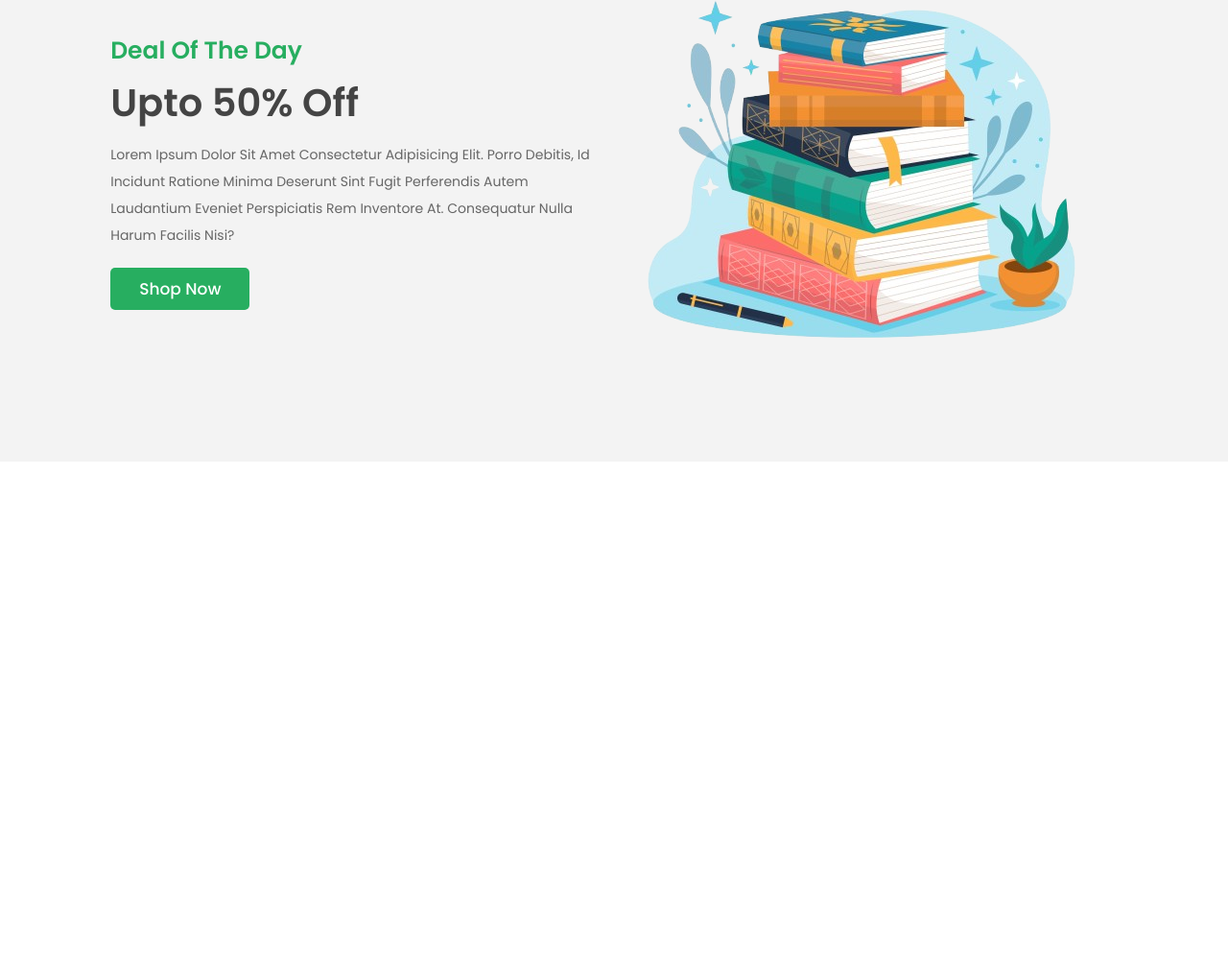
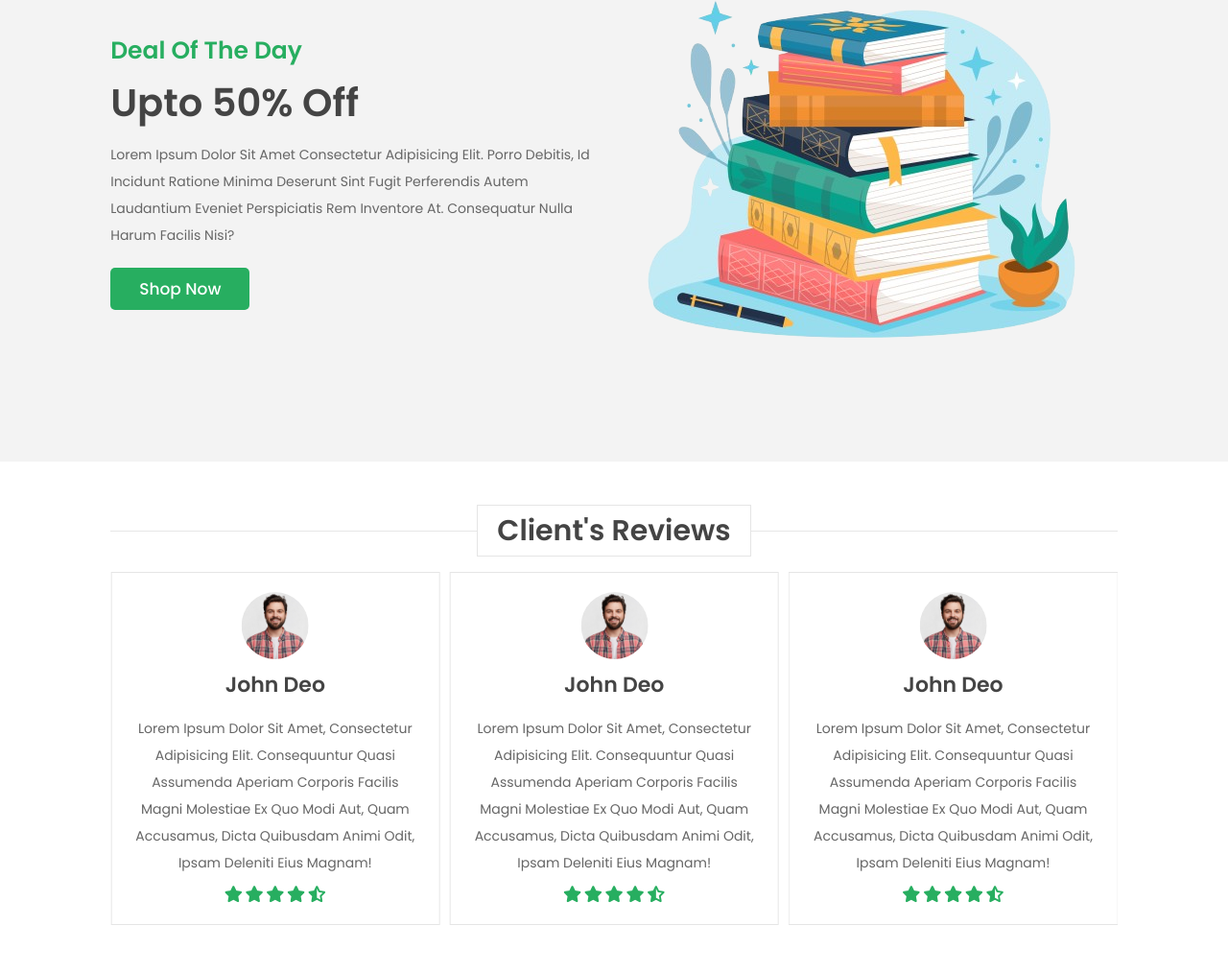
Before and after one commit to MahmoudZerie/GSG-FInalPro, a plain HTML site: page index.html in a window 1280 px wide. Shown: the part 2120-3134 px from the top of the page at 96% size. Before the commit the page ends 2601 px from the top, so only its background shows below. Drawn offline with nearby package versions, Linux system fonts and the light colour scheme.

Commit message:
review section

```diff
--- a/index.html
+++ b/index.html
@@ -469,7 +469,85 @@
 	</section>
 
 
-
+	<section class="reviews" id="reviews">
+		<h1 class="heading"><span>client's reviews</span></h1>
+		<div class="swiper reviews-slider">
+			<div class="swiper-wrapper">
+				<div class="swiper-slide box">
+					<img src="img/person.jpg" alt="">
+					<h3>john deo</h3>
+					<p>Lorem ipsum dolor sit amet, consectetur adipisicing elit. Consequuntur quasi assumenda aperiam corporis facilis magni molestiae ex quo modi aut, quam accusamus, dicta quibusdam animi odit, ipsam deleniti eius magnam!</p>
+					<div class="stars">
+						<i class="fas fa-star"></i>
+						<i class="fas fa-star"></i>
+						<i class="fas fa-star"></i>
+						<i class="fas fa-star"></i>
+						<i class="fas fa-star-half-alt"></i>
+					</div>
+				</div>
+				<div class="swiper-slide box">
+					<img src="img/person.jpg" alt="">
+					<h3>john deo</h3>
+					<p>Lorem ipsum dolor sit amet, consectetur adipisicing elit. Consequuntur quasi assumenda aperiam corporis facilis magni molestiae ex quo modi aut, quam accusamus, dicta quibusdam animi odit, ipsam deleniti eius magnam!</p>
+					<div class="stars">
+						<i class="fas fa-star"></i>
+						<i class="fas fa-star"></i>
+						<i class="fas fa-star"></i>
+						<i class="fas fa-star"></i>
+						<i class="fas fa-star-half-alt"></i>
+					</div>
+				</div>
+				<div class="swiper-slide box">
+					<img src="img/person.jpg" alt="">
+					<h3>john deo</h3>
+					<p>Lorem ipsum dolor sit amet, consectetur adipisicing elit. Consequuntur quasi assumenda aperiam corporis facilis magni molestiae ex quo modi aut, quam accusamus, dicta quibusdam animi odit, ipsam deleniti eius magnam!</p>
+					<div class="stars">
+						<i class="fas fa-star"></i>
+						<i class="fas fa-star"></i>
+						<i class="fas fa-star"></i>
+						<i class="fas fa-star"></i>
+						<i class="fas fa-star-half-alt"></i>
+					</div>
+				</div>
+				<div class="swiper-slide box">
+					<img src="img/person.jpg" alt="">
+					<h3>john deo</h3>
+					<p>Lorem ipsum dolor sit amet, consectetur adipisicing elit. Consequuntur quasi assumenda aperiam corporis facilis magni molestiae ex quo modi aut, quam accusamus, dicta quibusdam animi odit, ipsam deleniti eius magnam!</p>
+					<div class="stars">
+						<i class="fas fa-star"></i>
+						<i class="fas fa-star"></i>
+						<i class="fas fa-star"></i>
+						<i class="fas fa-star"></i>
+						<i class="fas fa-star-half-alt"></i>
+					</div>
+				</div>
+				<div class="swiper-slide box">
+					<img src="img/person.jpg" alt="">
+					<h3>john deo</h3>
+					<p>Lorem ipsum dolor sit amet, consectetur adipisicing elit. Consequuntur quasi assumenda aperiam corporis facilis magni molestiae ex quo modi aut, quam accusamus, dicta quibusdam animi odit, ipsam deleniti eius magnam!</p>
+					<div class="stars">
+						<i class="fas fa-star"></i>
+						<i class="fas fa-star"></i>
+						<i class="fas fa-star"></i>
+						<i class="fas fa-star"></i>
+						<i class="fas fa-star-half-alt"></i>
+					</div>
+				</div>
+				<div class="swiper-slide box">
+					<img src="img/person.jpg" alt="">
+					<h3>john deo</h3>
+					<p>Lorem ipsum dolor sit amet, consectetur adipisicing elit. Consequuntur quasi assumenda aperiam corporis facilis magni molestiae ex quo modi aut, quam accusamus, dicta quibusdam animi odit, ipsam deleniti eius magnam!</p>
+					<div class="stars">
+						<i class="fas fa-star"></i>
+						<i class="fas fa-star"></i>
+						<i class="fas fa-star"></i>
+						<i class="fas fa-star"></i>
+						<i class="fas fa-star-half-alt"></i>
+					</div>
+				</div>
+			</div>
+		</div>
+	</section>
 
 
 
--- a/script.js
+++ b/script.js
@@ -91,3 +91,23 @@ var swiper = new Swiper(".arrivals-slider", {
 	  },
 	},
   });
+var swiper = new Swiper(".reviews-slider", {
+	loop:true,
+	spaceBetween:10,
+	centeredSlides:true,
+	autoplay:{
+		delay:9500,
+		disableOnInteraction:false,
+	},
+	breakpoints: {
+	 0: {
+		slidesPerView: 1,
+	  },
+	  768: {
+		slidesPerView: 2,
+	  },
+	  1024: {
+		slidesPerView: 3,
+	  },
+	},
+  });
--- a/style.css
+++ b/style.css
@@ -397,6 +397,36 @@ deal .image img{
 	font-size: 1.4rem;
 	line-height: 2;
 }
+.reviews .reviews-slider .box{
+	border: var(--border);
+	padding: 2rem;
+	text-align: center;
+	cursor: pointer;
+}
+.reviews .reviews-slider .box:hover{
+	border: var(--border-hover);
+}
+.reviews .reviews-slider .box img{
+	height: 7rem;
+	width: 7rem;
+	border-radius: 50%;
+	object-fit: cover;
+}
+.reviews .reviews-slider .box h3{
+	color: var(--black);
+	font-size: 2.2rem;
+	padding:.5rem 0;
+}
+.reviews .reviews-slider .box p{
+	color: var(--light-color);
+	font-size: 1.4rem;
+	padding: 1rem 0;
+	line-height: 2;
+}
+.reviews .reviews-slider .box .stars i{
+	font-size: 1.7rem;
+	color: var(--green);
+}
 
 
 
```
Also changed, not shown: img/person.jpg (added).
